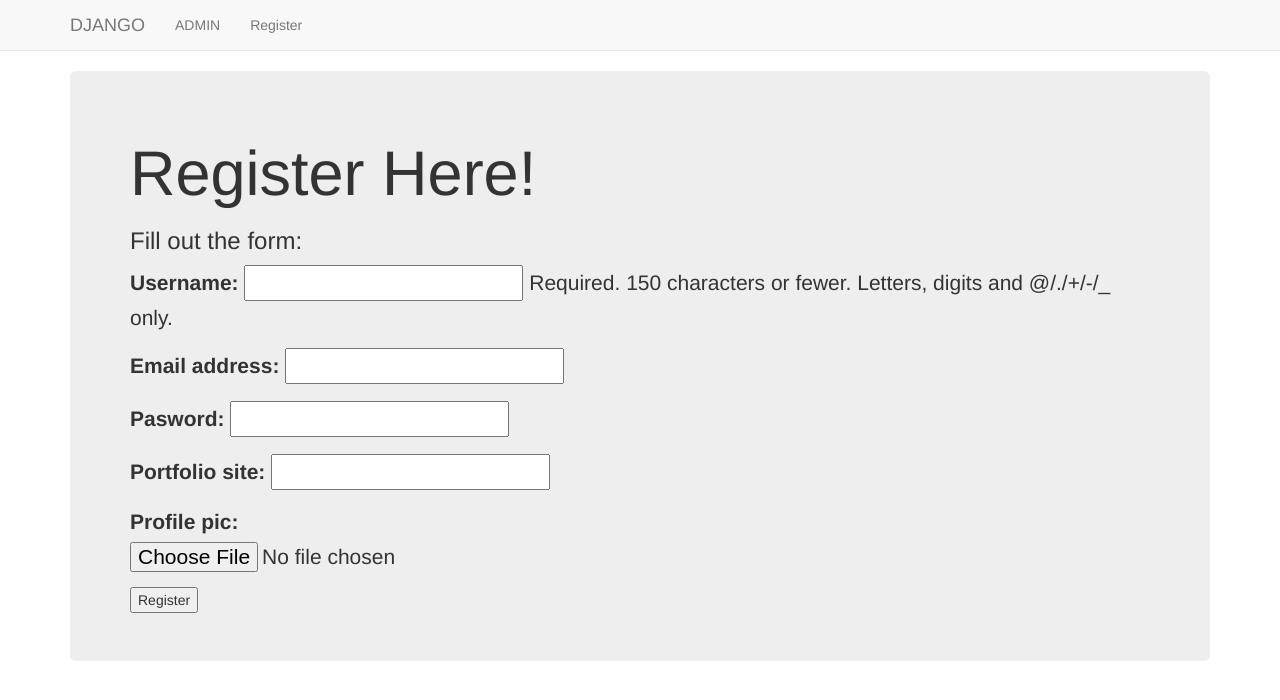
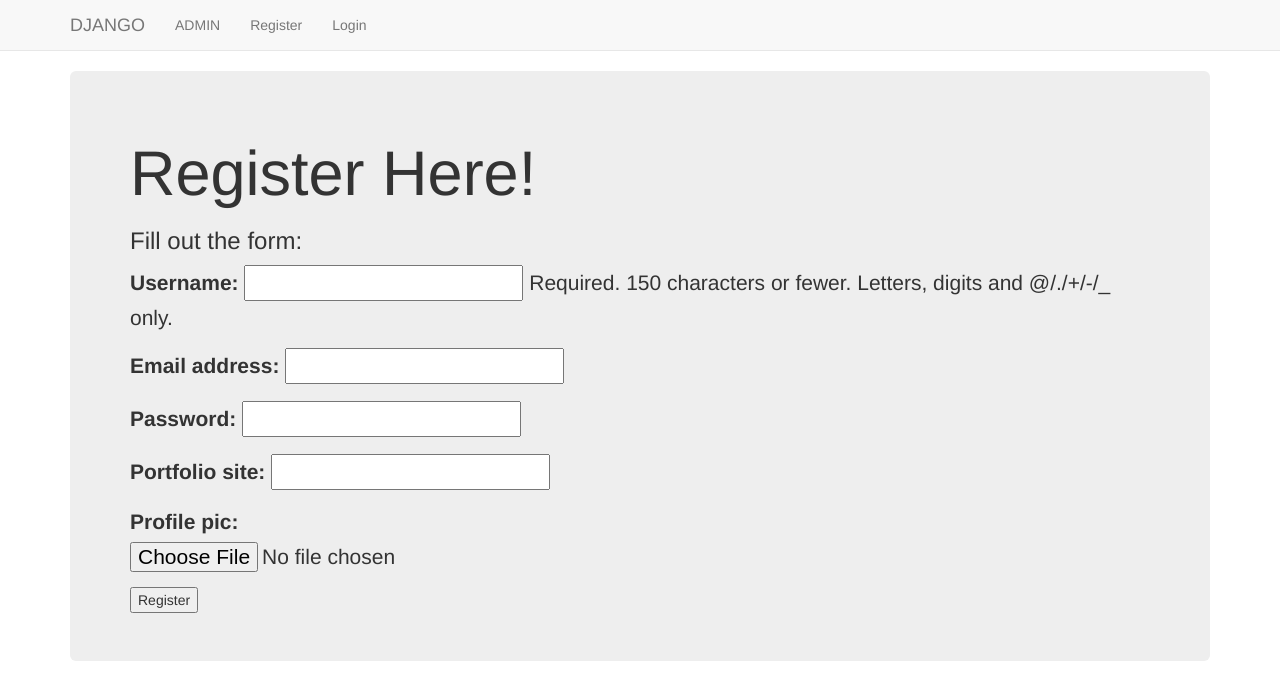
Before and after one commit to cdunn6754/Django_Stuff, a Django app: page /basic_app/register in a window 1280 px wide. Shown: the top 700 px of the page. Run offline with Django 3.2, Linux system fonts and the light colour scheme; some libraries are stand-ins or nearby versions.

Commit message:
Finished django section 5

```diff
--- a/Django_Level_Five/learning_users/basic_app/forms.py
+++ b/Django_Level_Five/learning_users/basic_app/forms.py
@@ -4,11 +4,11 @@ from django.contrib.auth.models import User
 from basic_app.models import UserProfileInfo
 
 class UserForm(forms.ModelForm):
-    pasword = forms.CharField(widget=forms.PasswordInput)
+    password = forms.CharField(widget=forms.PasswordInput)
 
     class Meta():
         model = User
-        fields = ('username', 'email', 'pasword')
+        fields = ('username', 'email', 'password')
 
 class UserProfileInfoForm(forms.ModelForm):
     class Meta():
--- a/Django_Level_Five/learning_users/basic_app/urls.py
+++ b/Django_Level_Five/learning_users/basic_app/urls.py
@@ -6,5 +6,6 @@ from basic_app import views
 app_name = 'basic_app'
 
 urlpatterns=[
-    url(r'^register$', views.register, name='register')
+    url(r'^register$', views.register, name='register'),
+    url(r'^user_login/$', views.user_login,name='user_login')
 ]
--- a/Django_Level_Five/learning_users/basic_app/views.py
+++ b/Django_Level_Five/learning_users/basic_app/views.py
@@ -2,9 +2,22 @@ from django.shortcuts import render
 
 from basic_app.forms import UserForm, UserProfileInfoForm
 
+from django.contrib.auth import authenticate, login, logout
+from django.http import HttpResponseRedirect, HttpResponse
+from django.core.urlresolvers import reverse
+from django.contrib.auth.decorators import login_required
 # Create your views here.
 def index(request):
     return render(request, 'basic_app/index.html')
+
+@login_required
+def special(request):
+    return HttpResponse('You are logged in, nice!')
+
+@login_required
+def user_logout(request):
+    logout(request)
+    return HttpResponseRedirect(reverse('index'))
 
 def register(request):
     registered = False
@@ -16,7 +29,9 @@ def register(request):
         if user_form.is_valid() and profile_form.is_valid():
 
             user = user_form.save()
+            print("User password: {}".format(user.password))
             user.set_password(user.password)
+            print("User password: {}".format(user.password))
             user.save()
 
             profile = profile_form.save(commit=False)
@@ -39,3 +54,26 @@ def register(request):
         {'user_form': user_form,
          'profile_form': profile_form,
          'registered': registered})
+
+def user_login(request):
+
+    if request.method == "POST":
+        username = request.POST.get('username')
+        password = request.POST.get('password')
+
+        user = authenticate(username=username, password=password)
+
+        if user:
+            if user.is_active:
+                login(request,user)
+                return HttpResponseRedirect(reverse('index'))
+
+            else:
+                return HttpResponse("Account not active.")
+
+        else:
+            print('Someone tried to login and failed.')
+            print('username: {} and password: {}'.format(username,password))
+            return HttpResponse("Invalid login details.")
+    else:
+        return render(request,'basic_app/login.html',{})
--- a/Django_Level_Five/learning_users/learning_users/settings.py
+++ b/Django_Level_Five/learning_users/learning_users/settings.py
@@ -137,3 +137,5 @@ STATICFILES_DIR = [
 
 MEDIA_ROOT = MEDIA_DIR
 MEDIA_URL = '/media/'
+
+LOGIN_URL = '/basic_app/user_login'
--- a/Django_Level_Five/learning_users/learning_users/urls.py
+++ b/Django_Level_Five/learning_users/learning_users/urls.py
@@ -22,4 +22,6 @@ urlpatterns = [
     url(r'^admin/', admin.site.urls),
     url(r'^$', views.index, name='index'),
     url(r'^basic_app/', include('basic_app.urls')),
+    url(r'^logout/$', views.user_logout, name='logout'),
+    url(r'special/', views.special, name='special')
 ]
--- a/Django_Level_Five/learning_users/templates/basic_app/base.html
+++ b/Django_Level_Five/learning_users/templates/basic_app/base.html
@@ -18,6 +18,15 @@
           <li>
             <a class ="navbar-link" href="{% url 'basic_app:register' %}">Register</a>
           </li>
+          {% if user.is_authenticated %}
+          <li>
+            <a class='navbar-link' href="{% url 'logout' %}">Logout</a>
+          </li>
+          {% else %}
+          <li>
+            <a class='navbar-link' href="{% url 'basic_app:user_login' %}">Login</a>
+          </li>
+          {% endif %}
         </ul>
       </div>
     </nav>
```
Also changed, not shown: Django_Level_Five/learning_users/templates/basic_app/login.html (+19 -0 lines), Django_Level_Five/learning_users/db.sqlite3.
